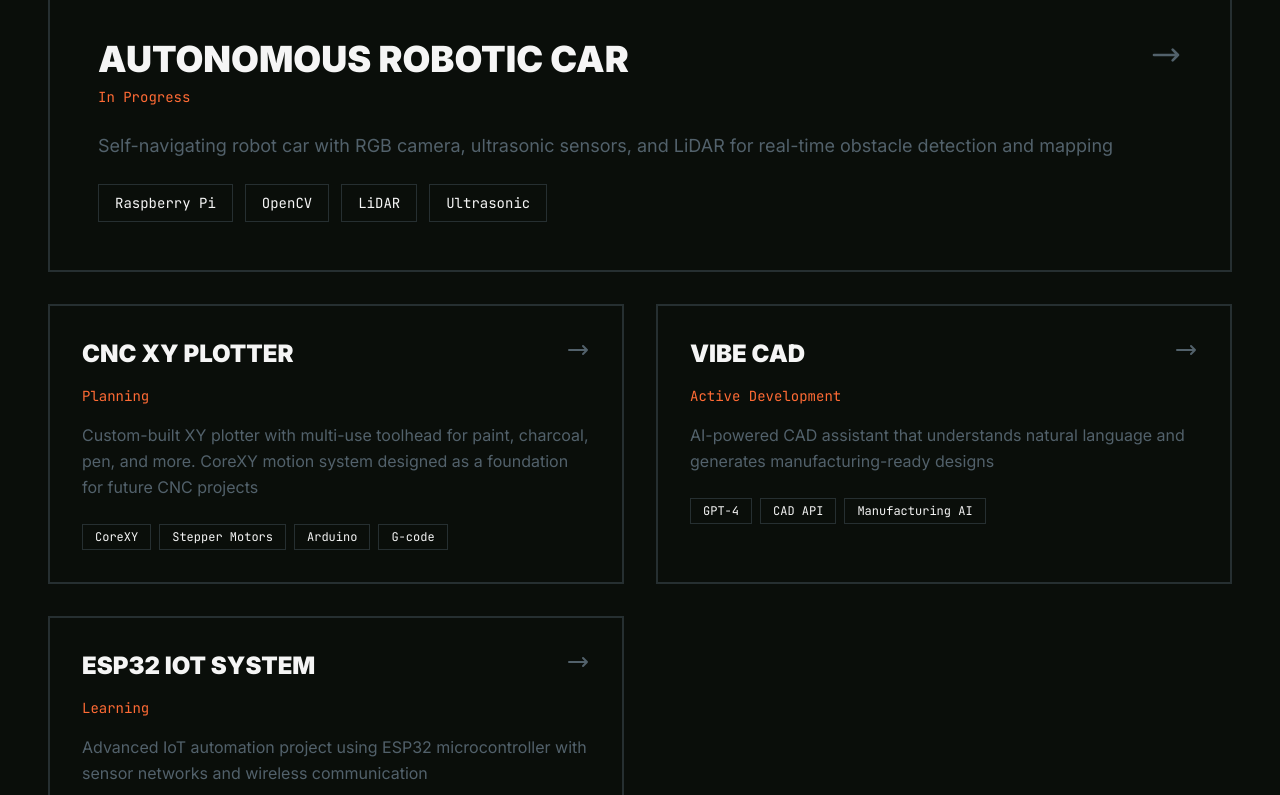
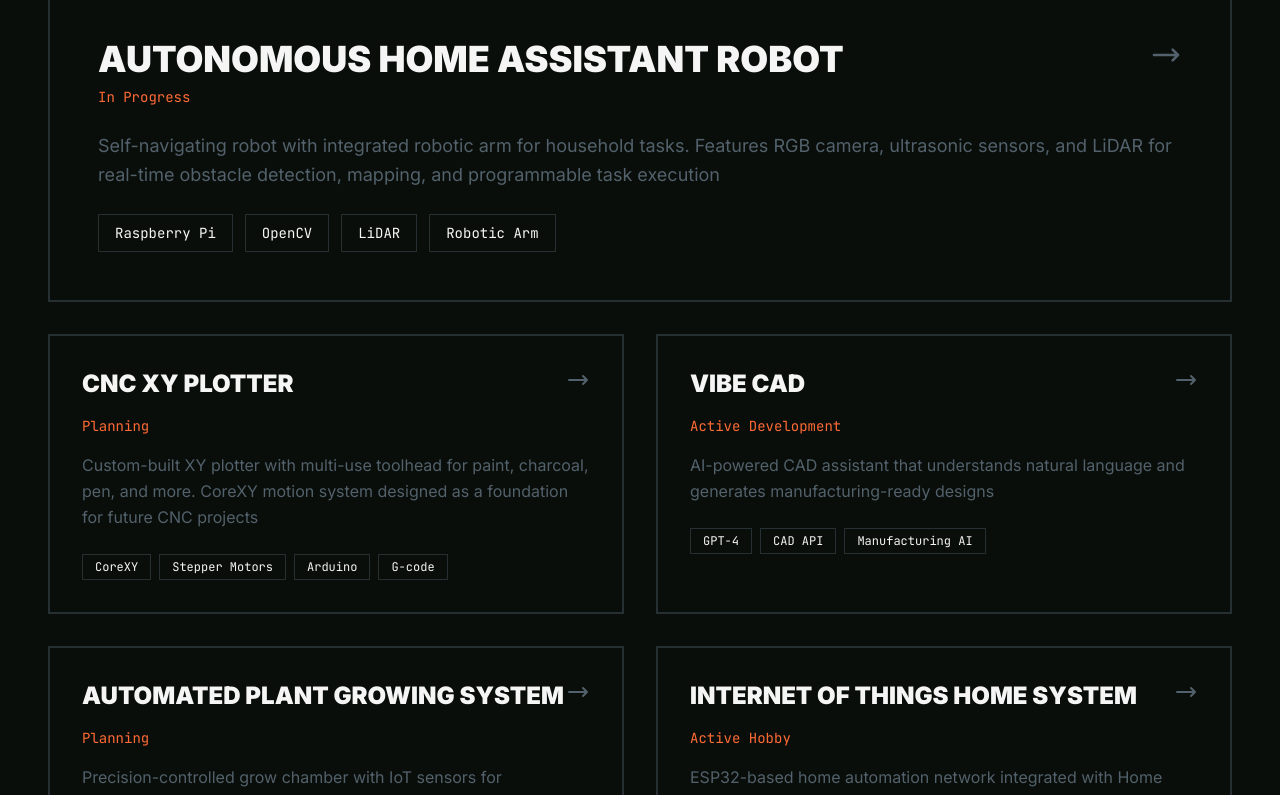
Before and after one commit to sharonxu/breaking-cad, a React (Vite) app: page / in a window 1280 px wide. Shown: the part 2000-2795 px from the top of the page. Built offline with nearby package versions, Linux system fonts and the light colour scheme.

Commit message:
Add automated plant growing system and upgrade robotic car to home assistant robot with arm

```diff
--- a/src/components/Projects.jsx
+++ b/src/components/Projects.jsx
@@ -3,10 +3,10 @@ function Projects({ scrollY }) {
 
   const projects = [
     {
-      title: "AUTONOMOUS ROBOTIC CAR",
-      description: "Self-navigating robot car with RGB camera, ultrasonic sensors, and LiDAR for real-time obstacle detection and mapping",
+      title: "AUTONOMOUS HOME ASSISTANT ROBOT",
+      description: "Self-navigating robot with integrated robotic arm for household tasks. Features RGB camera, ultrasonic sensors, and LiDAR for real-time obstacle detection, mapping, and programmable task execution",
       status: "In Progress",
-      tech: ["Raspberry Pi", "OpenCV", "LiDAR", "Ultrasonic"]
+      tech: ["Raspberry Pi", "OpenCV", "LiDAR", "Robotic Arm"]
     },
     {
       title: "CNC XY PLOTTER",
@@ -21,10 +21,16 @@ function Projects({ scrollY }) {
       tech: ["GPT-4", "CAD API", "Manufacturing AI"]
     },
     {
-      title: "ESP32 IOT SYSTEM",
-      description: "Advanced IoT automation project using ESP32 microcontroller with sensor networks and wireless communication",
-      status: "Learning",
-      tech: ["ESP32", "WiFi/BLE", "Sensors", "MQTT"]
+      title: "AUTOMATED PLANT GROWING SYSTEM",
+      description: "Precision-controlled grow chamber with IoT sensors for environmental monitoring and AI-powered optimization. Custom-fabricated with climate control, automated watering, and data logging",
+      status: "Planning",
+      tech: ["ESP32", "Environmental Sensors", "Climate Control", "Data Analytics"]
+    },
+    {
+      title: "INTERNET OF THINGS HOME SYSTEM",
+      description: "ESP32-based home automation network integrated with Home Assistant. Controls mechanical ventilation, awnings, and heat pumps while monitoring environmental data like crawl space humidity.",
+      status: "Active Hobby",
+      tech: ["ESP32", "Home Assistant", "Thread/Matter", "Sensors"]
     }
   ]
 
```
